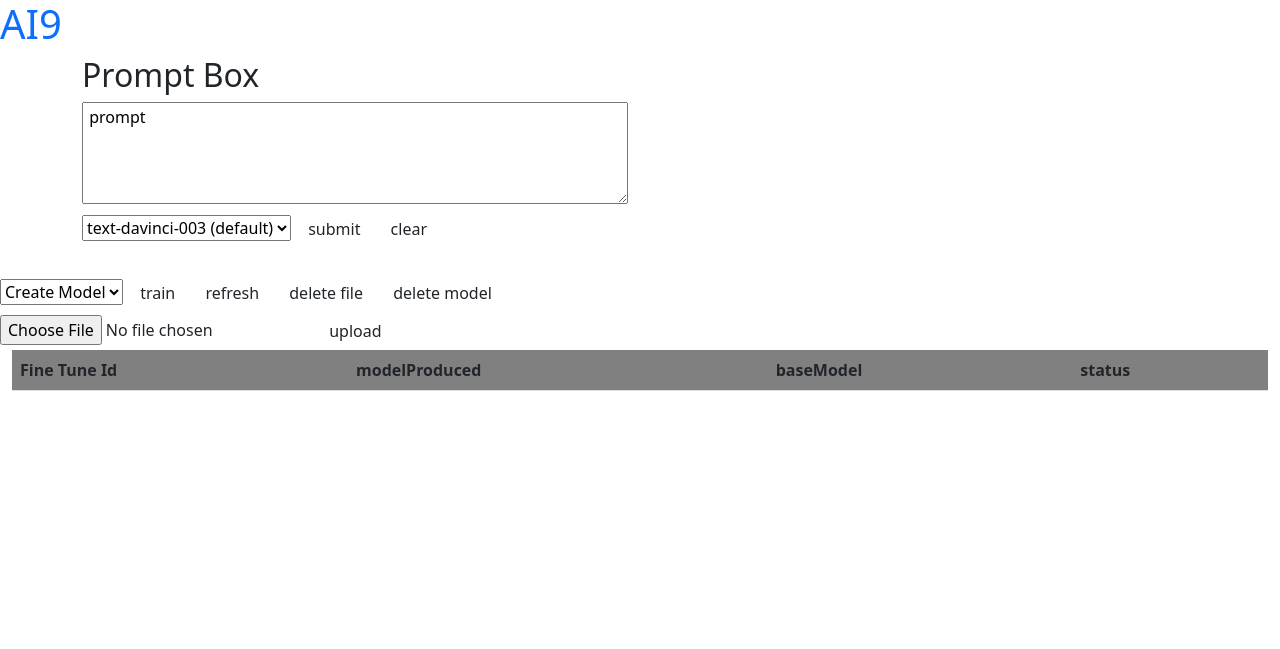
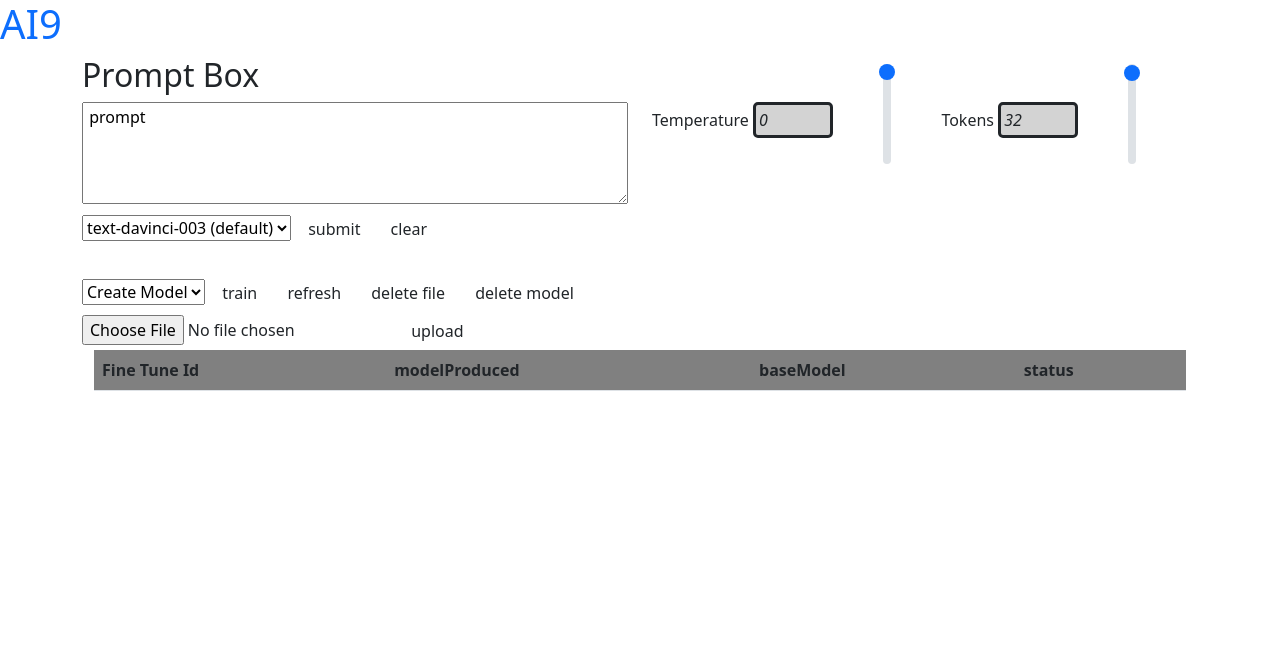
Before and after one commit to kaplannp/buildYourOpenAi, a Flask app: template templates/index.html in a window 1280 px wide. Shown: the top 649 px of the page. Run offline with Flask 2, Linux system fonts and the light colour scheme; the template is opened without the code that fills it, so the values that code supplies are empty.

Commit message:
Added sliders for temp and nTokens

```diff
--- a/app.py
+++ b/app.py
@@ -205,35 +205,57 @@
 class Handler(ABC):
     '''
     abstract class for handler. Must implement handle method.
+    @method handle(request, templateGen)
     '''
 
     @abstractmethod
     def handle(self, request, templateGen):
         '''
         updates template generator in accordance to request passed
-        @param Request : the post request object
-        @param templateGen : the template generator to update
+        @param Request request: the post request object
+        @param TemplateRenderer templateGen : the template generator to update
         '''
         pass
 
 class SubmitButtonHandler(Handler):
     '''
-
+    Handler for the submission of a prompt.
+    Also responsible for keeping track of responses and prompts, and
+    updating those things/clearing them. This violates single responsibility
+    prinicple, and probably should be refactored if this area is developed, but
+    this code has been fairly stable.
+    @method clear()
     '''
 
     def __init__(self, apiManager):
+        '''
+        @param ApiManager apiManager: interface to API
+        '''
         self._responses = []
         self._prompts = []
         self._apiManager = apiManager
 
     def clear(self):
+        '''
+        clears responses and prompts
+        '''
         self._responses = []
         self._prompts = []
 
     def handle(self, request, templateGen):
+        '''
+        on submit of prompt, queries the API, then adds the response/prompt
+        pair to datastructures in this class. Finally sets the TemplateRenderer
+        in accordance to those updated values.
+        @param Request request: the post request object
+        @param TemplateRenderer templateGen : the template generator to update
+        '''
         prompt = request.form.get('textbox')
         model = request.form.get("model")
-        response = self._apiManager.prompt(prompt, model=model)
+        temperature = float(request.form.get("temperature"))
+        nTokens = int(request.form.get("nTokens"))
+        response = self._apiManager.prompt(
+                prompt, model=model, temperature=temperature, nTokens=nTokens)
         completion = response["choices"][0]["text"]
         self._prompts.append(prompt)
         self._responses.append(completion)
@@ -241,24 +263,54 @@
         templateGen.set("conversation", conversation)
 
 class ClearButtonHandler(Handler):
+    '''
+    Handles a press of the clear button by calling clear of the submit handler.
+    Maintains a copy of the SubmitButtonHandler
+    '''
 
     def __init__(self, submitButtonHandler):
-        #note you need submit Button handler because you should clear it's list
+        '''
+        @param SubmitButtonHandler submitButtonHandler: the handler for a submit
+        '''
         self._submitButtonHandler = submitButtonHandler
 
     def handle(self, request, templateGen):
+        '''
+        clears the conversation, and sets the template generator in accordance.
+        '''
         self._submitButtonHandler.clear()
         templateGen.set("conversation", [])
 
 class ApiDataCache:
+    '''
+    maintains a cache of response data from the ApiManager. Is responsible for
+    refreshing response data, for storing that data, and for supplying it to
+    classes that need it. This permits a centralized container for the data.
+    If you ever build more than two of these for the same ApiManager, things
+    would get strange. This class could be refactored to make such a situation
+    impossible. As it is, just don't do it.
+    @method refreshFileData()
+    @method refreshFineTunes()
+    @method refreshModels()
+    @method refresh()
+    @method getFileData()
+    @method getFineTunes()
+    @method getModels()
+    '''
 
     def __init__(self, apiManager):
+        '''
+        @param ApiManager apiManager
+        '''
         self._apiManager = apiManager
         self._fileData = []
         self._fineTunes = []
         self._models = []
 
     def refresh(self):
+        '''
+        Refreshes all api data
+        '''
         self.refreshFileData()
         self.refreshFineTunes()
         self.refreshModels()
@@ -285,16 +337,33 @@
         return self._models
 
 class ApiDataParser:
+    '''
+    The response data provided by the API generally needs to be processed into
+    something more usable for other parts of the application. This class
+    contains methods for that processing
+    '''
 
     def __init__(self, filenameLookup):
+        '''
+        @param PersistantAppData filenameLookup: to map filenames from api file
+          ids
+        '''
         self._filenameLookup = filenameLookup
 
     def getModelnames(self, respModels):
+        '''
+        @param dict respModels: the Api response of models
+        @returns list<string> the modelnames
+        '''
         modelnames = [model["id"] for model in respModels
                 if model["owned_by"] == USER]
         return modelnames
 
     def getFilenames(self, respFileData):
+        '''
+        @param dict respFileData: the Api response of files
+        @returns list<tuple<string>>: fileid followed by filename
+        '''
         filenames = []
         for fileDatum in respFileData:
             fileid = fileDatum["id"]
@@ -307,7 +376,8 @@
 
     def getFineTunes(self, respFineTunes):
         '''
-        creates a 2d array (list of lists) where each row is:
+        @param dict respFineTunes: the Api response of fine tunes
+        @returns list<list<string>: 2d array where each row is:
           + finetune id
           + modelProduced
           + baseModel
@@ -325,13 +395,27 @@
 
 
 class DeleteModelHandler(Handler):
+    '''
+    Handler for Delete Model button.
+    '''
 
     def __init__(self, apiManager, apiCache, dataParser):
+        '''
+        @param ApiManager apiManager: interaface to the api
+        @param ApiDataCache apiCache: the cache for api data
+        @param ApiDataParser dataParser: object to process api data
+        '''
         self._apiManager = apiManager
         self._apiCache = apiCache
         self._apiDataParser = dataParser
 
     def handle(self, request, templateGen):
+        '''
+        on press of delete model button, tells api to delete model selected,
+        then refreshes model, and sets the templateGen.
+        @throws AssertionError: if you try to do this when createModel is
+          selected.
+        '''
         modelName = request.form["model"]
         assert(modelName != "createModel")
         resp = self._apiManager.deleteModel(modelName)
@@ -421,8 +505,9 @@
         filename = secure_filename(fileStorage.filename)
         assert(filename not in self._filenameLookup.values()),\
                 "Filename has already been uploaded. Please change name"
-        fileStorage.save(os.path.join(app.config['UPLOAD_FOLDER'], filename))
-        resp = self._apiManager.uploadFile(filename)
+        filepath = os.path.join(app.config['UPLOAD_FOLDER'], filename)
+        fileStorage.save(filepath)
+        resp = self._apiManager.uploadFile(filepath)
         self._filenameLookup[resp['id']] = filename
         self._apiCache.refreshFileData()
         filenames = self._apiDataParser.getFilenames(
--- a/static/style.css
+++ b/static/style.css
@@ -8,6 +8,10 @@
 	background-color: grey;
 }
 
+.vertical-slider{
+	width: 100px;
+	transform: rotate(90deg)
+}
 textarea {
 	width: 100%;
 }
@@ -15,3 +19,12 @@
 .conversation {
 	max-height: 500px;
 }
+
+.slider-out {
+	font-style: italic;
+	border-style: solid;
+	border-radius: 5px;
+	background: lightgrey;
+	padding: 3px;
+	width: 5em
+}
--- a/templates/index.html
+++ b/templates/index.html
@@ -14,11 +14,22 @@
 	  <h2> Prompt Box </h2>
         </div>
       </div>
+          <form method="post" action="{{ url_for("main")}}">
       	    <div class="row">
 	      <div class="col-sm-6">
-          <form method="post" action="{{ url_for("main")}}">
 		<textarea type="text" rows="4" name="textbox"> prompt </textarea>
+	      </div>
+	      <div class="col-sm-6">
+		<label for="temperature" class="form-label">Temperature</label>
+		<output class="slider-out">0</output>
+		<input type="range" class="form-range vertical-slider" name="temperature" id="temperature" value=0 max=1 min=0 step=".01" oninput="this.previousElementSibling.value = this.value">
+		<label for="nTokens" class="form-label">Tokens</label>
+		<output class="slider-out">32</output>
+		<input type="range" class="form-range vertical-slider" id="nTokens" name="nTokens" max=4080 value=32 min=0 step="1" oninput="this.previousElementSibling.value = this.value">
+	      </div>
 	    <div>
+      	    <div class="row">
+	      <div class="col-sm-6">
 		<select name="model">
 		  <option value="text-davinci-003">text-davinci-003 (default)</option>
 		  {% for model in models %}
@@ -32,8 +43,8 @@
 		  clear
 		</button>
 	      </div>
+	    <div>
           </form>
-        </div>
       </div>
       <div class="row">
 	<div class="col-sm-6 conversation overflow-auto">
```
Also changed, not shown: openAiApi.py (+11 -10 lines). Lines whose indentation alone changed are shown as unchanged.
